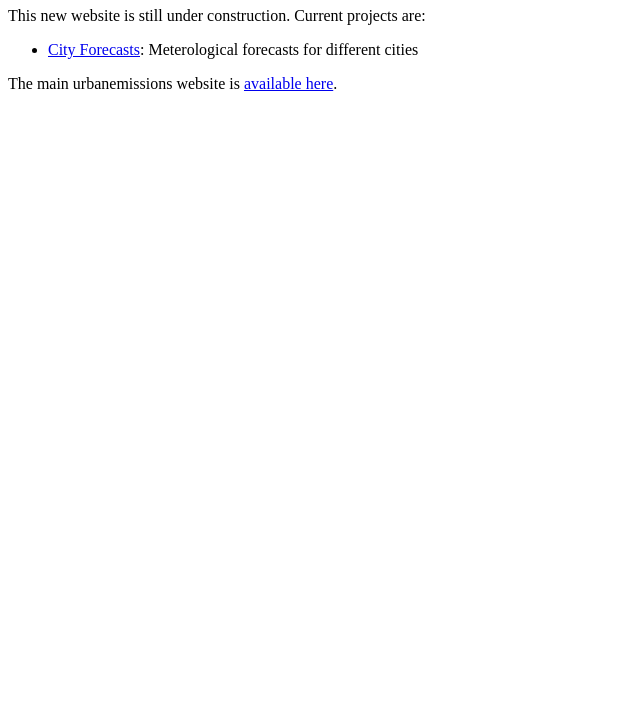
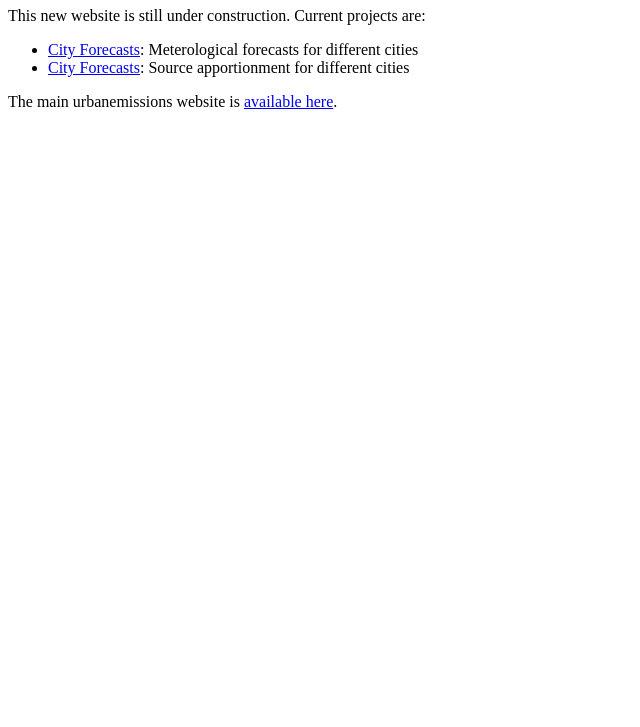
Before and after one commit to urbanemissions-info/urbanemissions-info.github.io, a plain HTML site: page index.html in a window 1280 px wide. Shown: the part 73-800 px from the top of the page, without its empty margins (0-640 px from the left). Drawn offline with Linux system fonts and the light colour scheme.

Commit message:
Update home page

```diff
--- a/index.html
+++ b/index.html
@@ -11,6 +11,7 @@
 
 <ul>
 <li><a href="city_forecasts/index.html">City Forecasts</a>: Meterological forecasts for different cities</li>
+<li><a href="source_apportionment/index.html">City Forecasts</a>: Source apportionment for different cities</li>
 </ul>
 
 <p>The main urbanemissions website is <a href="https://urbanemissions.info/">available here</a>.</p>
```
